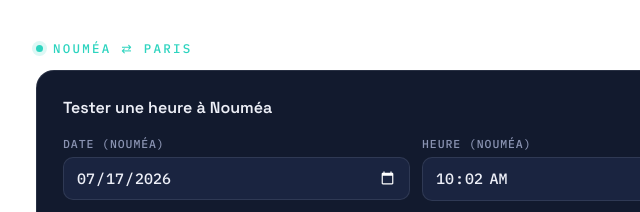
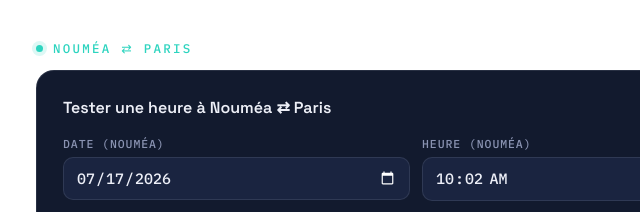
Before and after one commit to jacqueslorella/horaire-NC-FR, a plain HTML site: page index.html in a window 1280 px wide. Shown: the top 212 px of the page, 224-864 px from the left. Drawn offline with Linux system fonts and the light colour scheme.

Commit message:
Update header text for time testing section

```diff
--- a/index.html
+++ b/index.html
@@ -226,7 +226,7 @@ input[type="range"].time-slider::-moz-range-track{
 
   <!-- PICKER + TIMELINE (cadre unique) -->
   <div class="card">
-    <h2>Tester une heure à Nouméa</h2>
+    <h2>Tester une heure à Nouméa ⇄ Paris</h2>
     <div class="picker-row">
       <div class="field">
         <label for="dateInput">Date (Nouméa)</label>
```
